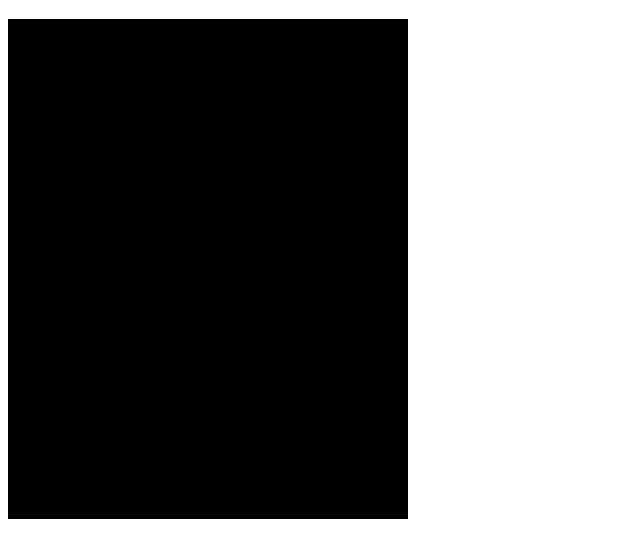
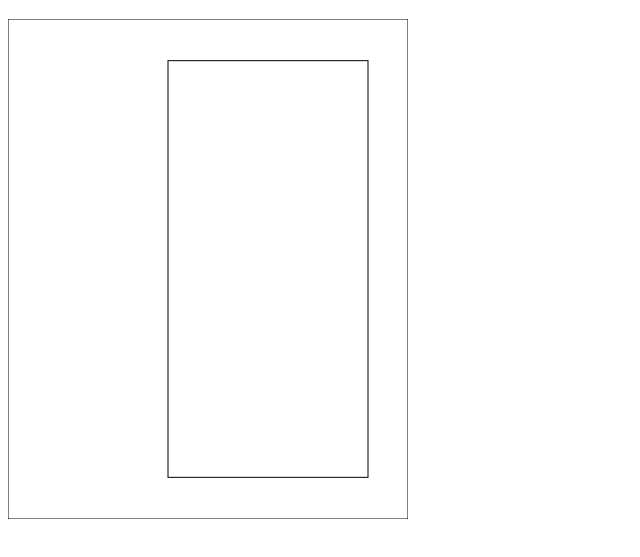
Before and after one commit to seavor/d3, a website: page tetris/index.html in a window 1280 px wide. Shown: the part 61-618 px from the top of the page, without its empty margins (0-640 px from the left). Drawn offline with nearby package versions, Linux system fonts and the light colour scheme.

Commit message:
advance matrix functionality, implement piece generator

```diff
--- a/css/d3-tetris.scss
+++ b/css/d3-tetris.scss
@@ -17,6 +17,11 @@
   display: inline-block;
 
   .d3t {
+    &-frame {
+      stroke: black;
+      fill: white;
+    }
+
     &-mainWrapper {
       @extend %wireframe;
     }
--- a/js/d3-tetris.js
+++ b/js/d3-tetris.js
@@ -17,8 +17,6 @@
     //     }
     //   });
     // })();
-
-
 
   var app = {
     width: 400,
@@ -44,22 +42,22 @@
     endVar:   { x: 0, y: 0 },
   },
 
+  pieces = {
+    cube  : newD3Matrix(4, 2, [[0, 0],[0, 1],[1, 0],[1, 1]]),
+    line  : newD3Matrix(4, 2, [[0, 1],[1, 1],[2, 1],[3, 1]]),
+    el    : newD3Matrix(4, 2, [[0, 1],[0, 0],[1, 0],[2, 0]]),
+    jay   : newD3Matrix(4, 2, [[0, 0],[1, 0],[2, 0],[2, 1]]),
+    zee   : newD3Matrix(4, 2, [[0, 1],[1, 1],[1, 0],[2, 0]]),
+    beezee: newD3Matrix(4, 2, [[0, 0],[1, 0],[1, 1],[2, 1]]),
+    tri   : newD3Matrix(4, 2, [[0, 0],[1, 0],[2, 0],[1, 1]])
+  },
+
   // HTML DOM-level elements (jQuery objects)
   $document = $(document),
   $body = $("body"),
   $element,
 
-  wrapper,
-  fieldGroup,
-  sideBoard,
-  playBoard,
 
-  safeZone,
-  textArea,
-    levelCounter,
-
-  audioTog,
-  btnOptions,
 
 
 
@@ -94,10 +92,22 @@
       }
     }; wrapper.resetDimensions();
 
-    initPlayboard(wrapper);
+    initializePlayboard(wrapper);
   };
 
-  function initPlayboard(board){
+  function initializePlayboard(board){
+
+    playBoard = new D3Object({
+      el: board.element().append("g"),
+      key: "playBoard",
+      parent: board,
+      class: app.prefix + "-playBoard",
+    }, true, true, true );
+
+
+
+
+
 
   }
 
@@ -153,6 +163,7 @@
 
     function addRect(width, height, pos){
       var temp = config.el.append("rect")
+        .classed(app.prefix + "-frame", true)
         .attr("width", width || config.width)
         .attr("height", height || config.height);
 
@@ -192,6 +203,33 @@
     }
   }
 
+  function D3PieceGenerater(piece) {
+    var keys = Object.keys(pieces);
+
+    return pieces[piece] || pieces[keys[ keys.length * Math.random() << 0]];
+  }
+
+ /*
+  * Utility Functions
+  */
+  function newD3Matrix(x, y, config){
+    var config = config || [],
+      matrix = new Array(x),
+
+      i, o, configTemp;
+
+      for (i = 0; matrix.length > i; i++) {
+        matrix[i] = new Array(y);
+      }
+
+      for (o = 0; config.length > o; o++) {
+        configTemp = config[o];
+        matrix[configTemp[0]][configTemp[1]] = true;
+      };
+
+      return matrix;
+  }
+
 
 
   $document.ready(function(){ initializeApplication(); });
```
Also changed, not shown: css/d3-tetris.css. Lines whose indentation alone changed are shown as unchanged.
